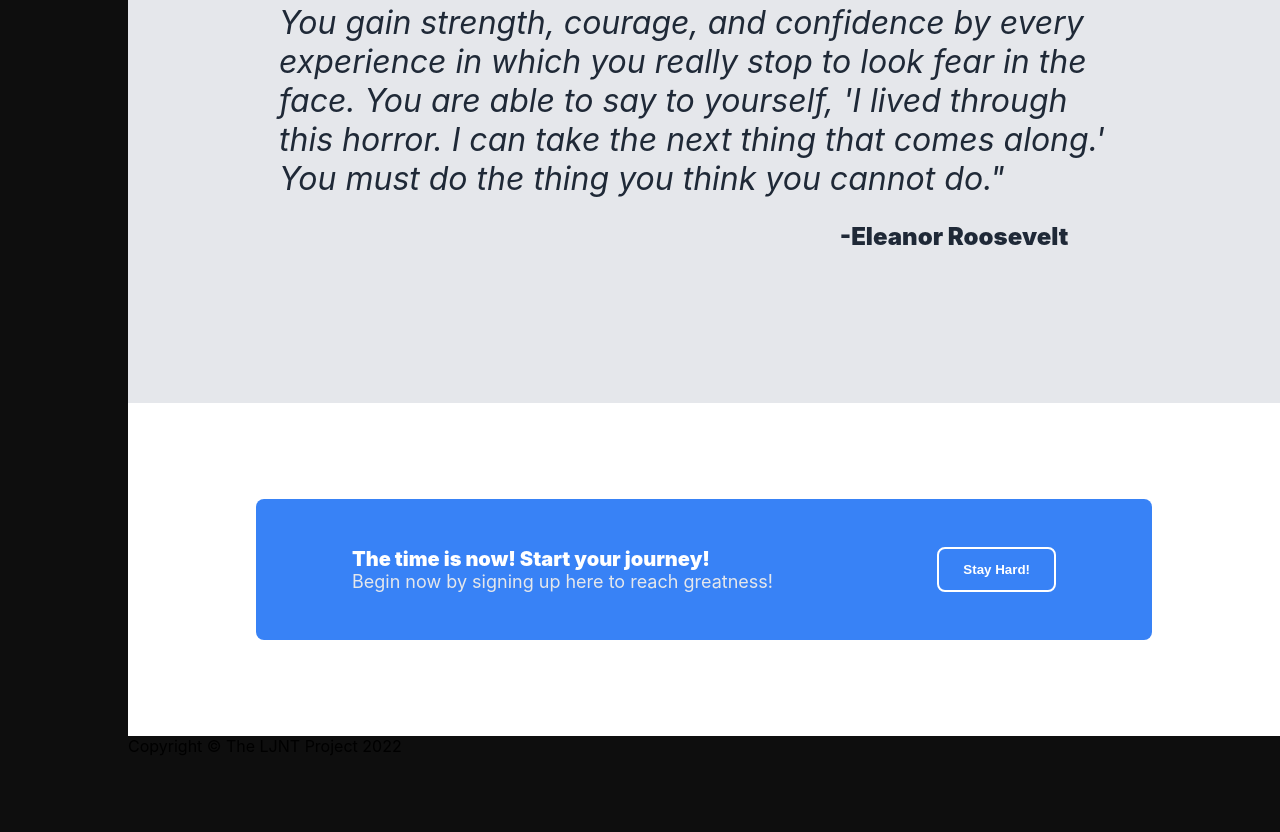
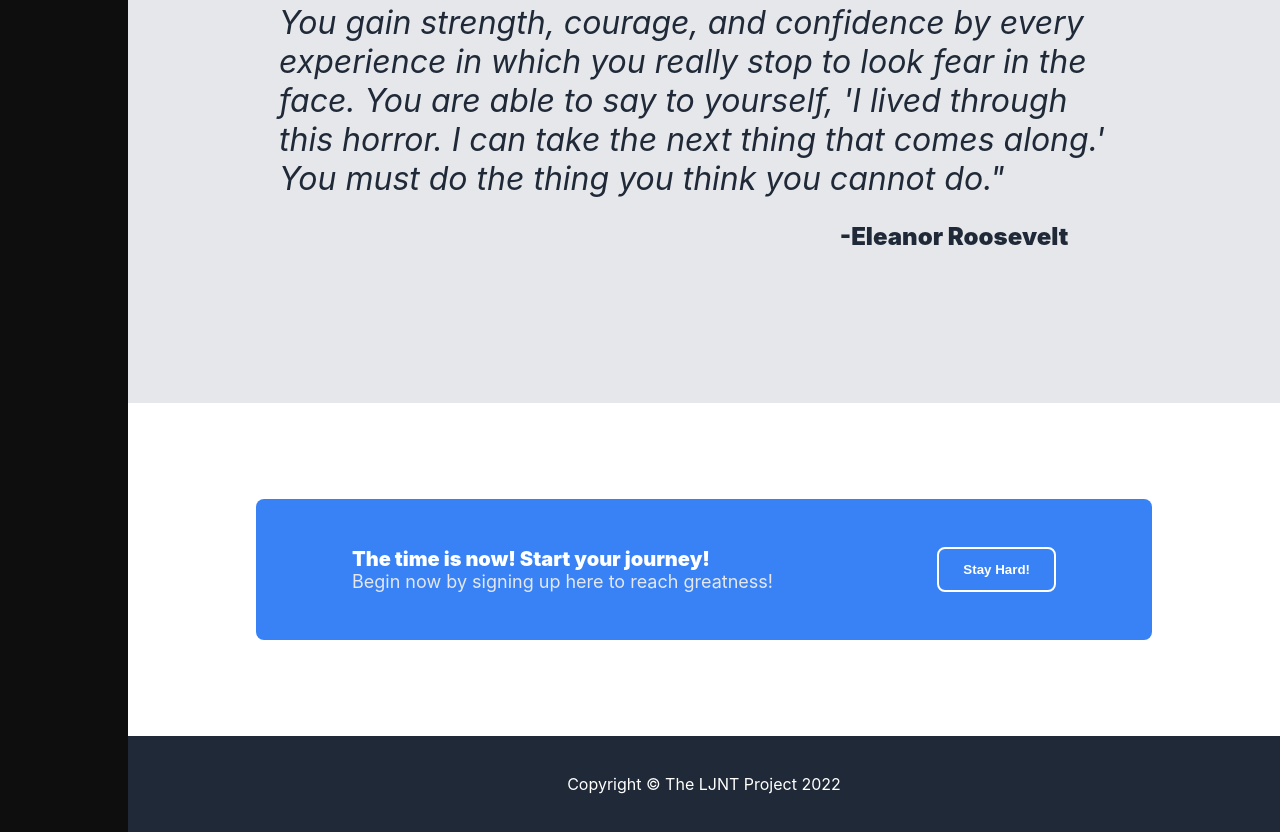
Before and after one commit to JustinNTL/landing-page, a plain HTML site: page index.html in a window 1280 px wide. Shown: the part 1417-2249 px from the top of the page. Before the commit the page ends 2173 px from the top, so only its background shows below. Drawn offline with Linux system fonts and the light colour scheme.

Commit message:
Set footer flex and format it to match theme

```diff
--- a/css/style.css
+++ b/css/style.css
@@ -175,3 +175,12 @@ button {
   background-color: #196ef7;
   color: #E5E7EB;
 }
+
+.footer {
+  display: flex;
+  justify-content: center;
+  align-items: center;
+  background-color: #1F2937;
+  color: white;
+  height: 96px;
+}
```
